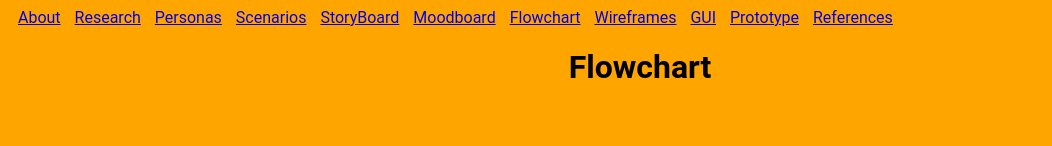
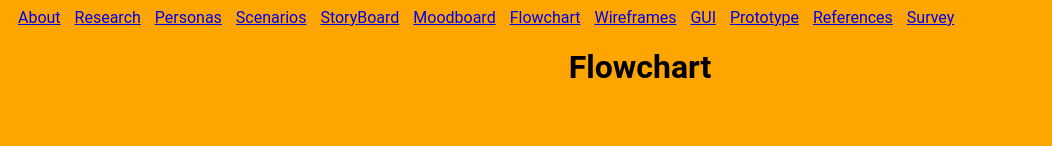
Before and after one commit to TT-Herrera/CAP4101Project, a plain HTML site: page flowchart.html in a window 1280 px wide. Shown: the top 146 px of the page, without its empty margins (0-1052 px from the left). Drawn offline with Linux system fonts and the light colour scheme.

Commit message:
surveytab 2

```diff
--- a/flowchart.html
+++ b/flowchart.html
@@ -38,6 +38,7 @@
     <a href="gui.html" class="header-menu">GUI</a>
     <a href="prototype.html" class="header-menu">Prototype</a>
     <a href="references.html" class="header-menu">References</a>
+    <a href="survey.html" class="header-menu">Survey</a>
 </div>
 
 
```
Also changed, not shown: gui.html (+1 -0 lines), index.html (+3 -2 lines), moodboard.html (+1 -0 lines), personas.html (+3 -2 lines), prototype.html (+2 -0 lines), references.html (+1 -0 lines), research.html (+1 -0 lines), scenarios.html (+3 -2 lines), storyboard.html (+1 -0 lines), wireframes.html (+1 -0 lines).
